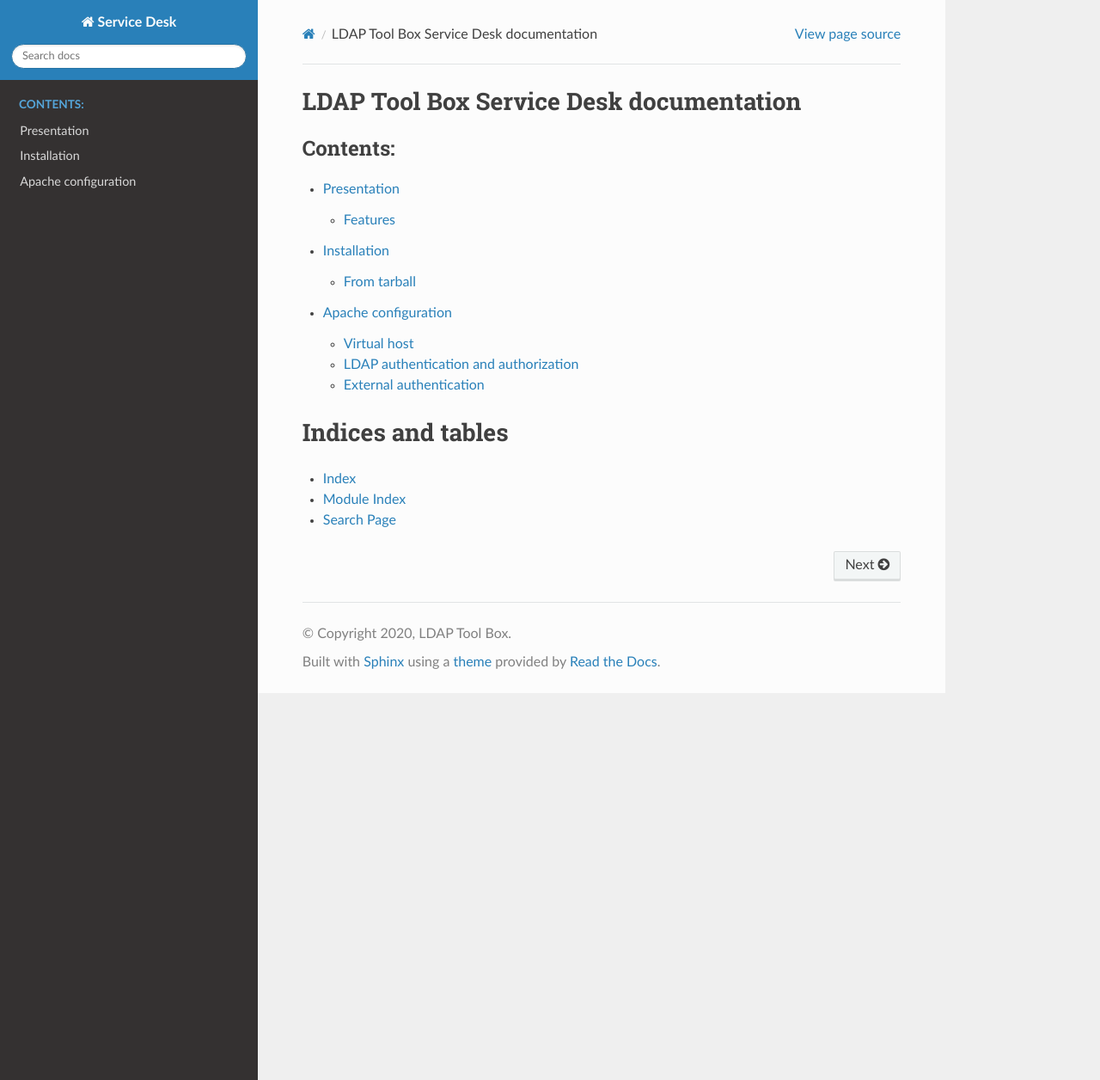
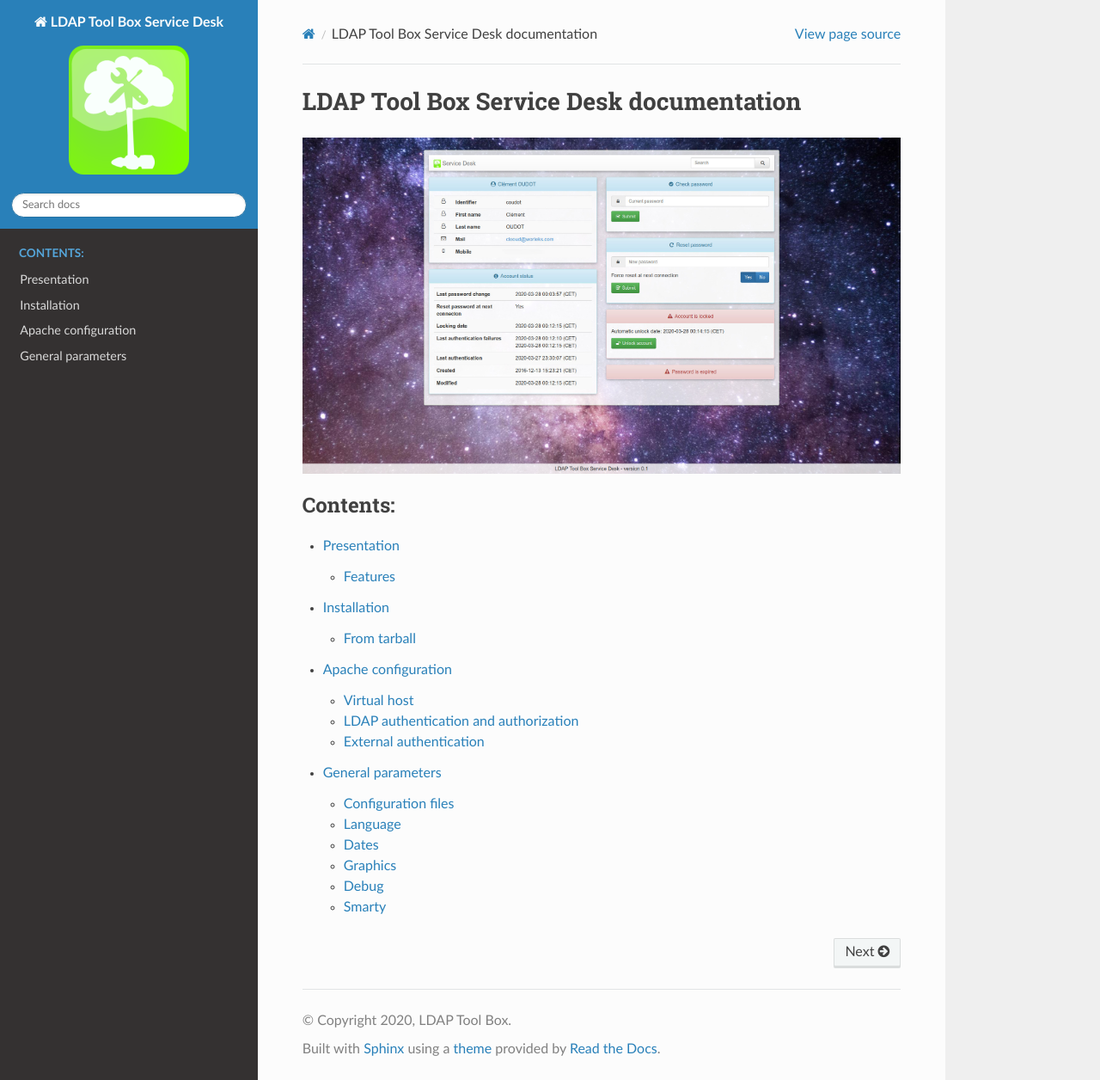
Before and after one commit to ltb-project/service-desk, a Sphinx documentation site: the page built from docs/index.rst, in a window 1280 px wide and 1256 px high. Shown: the whole window at 86% size. Built offline with Sphinx 7.4.7 and the Read the Docs theme 2.0.0, drawn with Linux system fonts in a browser that asks for light colours.

Commit message:
Update doc

```diff
--- a/docs/conf.py
+++ b/docs/conf.py
@@ -19,7 +19,7 @@
 
 # -- Project information -----------------------------------------------------
 
-project = u'Service Desk'
+project = u'LDAP Tool Box Service Desk'
 copyright = u'2020, LDAP Tool Box'
 author = u'LDAP Tool Box'
 
@@ -76,6 +76,7 @@
 # a list of builtin themes.
 #
 html_theme = 'sphinx_rtd_theme'
+html_logo = 'images/ltb-logo.png'
 
 # Theme options are theme-specific and customize the look and feel of a theme
 # further.  For a list of options available for each theme, see the
--- a/docs/configuration-apache.rst
+++ b/docs/configuration-apache.rst
@@ -2,7 +2,7 @@
 ====================
 
 Virtual host
-^^^^^^^^^^^^
+------------
 
 Here is a sample virtual host configuration:
 
@@ -29,7 +29,7 @@
 .. warning:: You must protect the access to the application, else everyone will be able to reset any user password!
 
 LDAP authentication and authorization
-^^^^^^^^^^^^^^^^^^^^^^^^^^^^^^^^^^^^^
+-------------------------------------
 
 You can use Apache `mod_authnz_ldap`_. This module checks user credentials against the LDAP directory and can restrict access to users or groups.
 
@@ -47,7 +47,7 @@
     </Directory>
 
 External authentication
-^^^^^^^^^^^^^^^^^^^^^^^
+-----------------------
 
 You can use any authentication source and authentication protocols, like CAS, SAML or OpenID Connect.
 Configuring these solutions is out of scope of the current documentation.
--- a/docs/index.rst
+++ b/docs/index.rst
@@ -6,6 +6,8 @@
 LDAP Tool Box Service Desk documentation
 ========================================
 
+.. image:: images/ltb_sd_screenshot.jpg
+
 .. toctree::
    :maxdepth: 2
    :caption: Contents:
@@ -13,11 +15,4 @@
    presentation.rst
    installation.rst
    configuration-apache.rst
-
-
-Indices and tables
-==================
-
-* :ref:`genindex`
-* :ref:`modindex`
-* :ref:`search`
+   general-parameters.rst
--- a/docs/installation.rst
+++ b/docs/installation.rst
@@ -2,7 +2,7 @@
 ============
 
 From tarball
-^^^^^^^^^^^^
+------------
 
 Uncompress and unarchive the tarball:
 
```
Also changed, not shown: docs/general-parameters.rst (added, +101 -0 lines), docs/presentation.rst (+7 -7 lines), docs/images/ltb-logo.png (added), docs/images/ltb_sd_screenshot.jpg (added).
